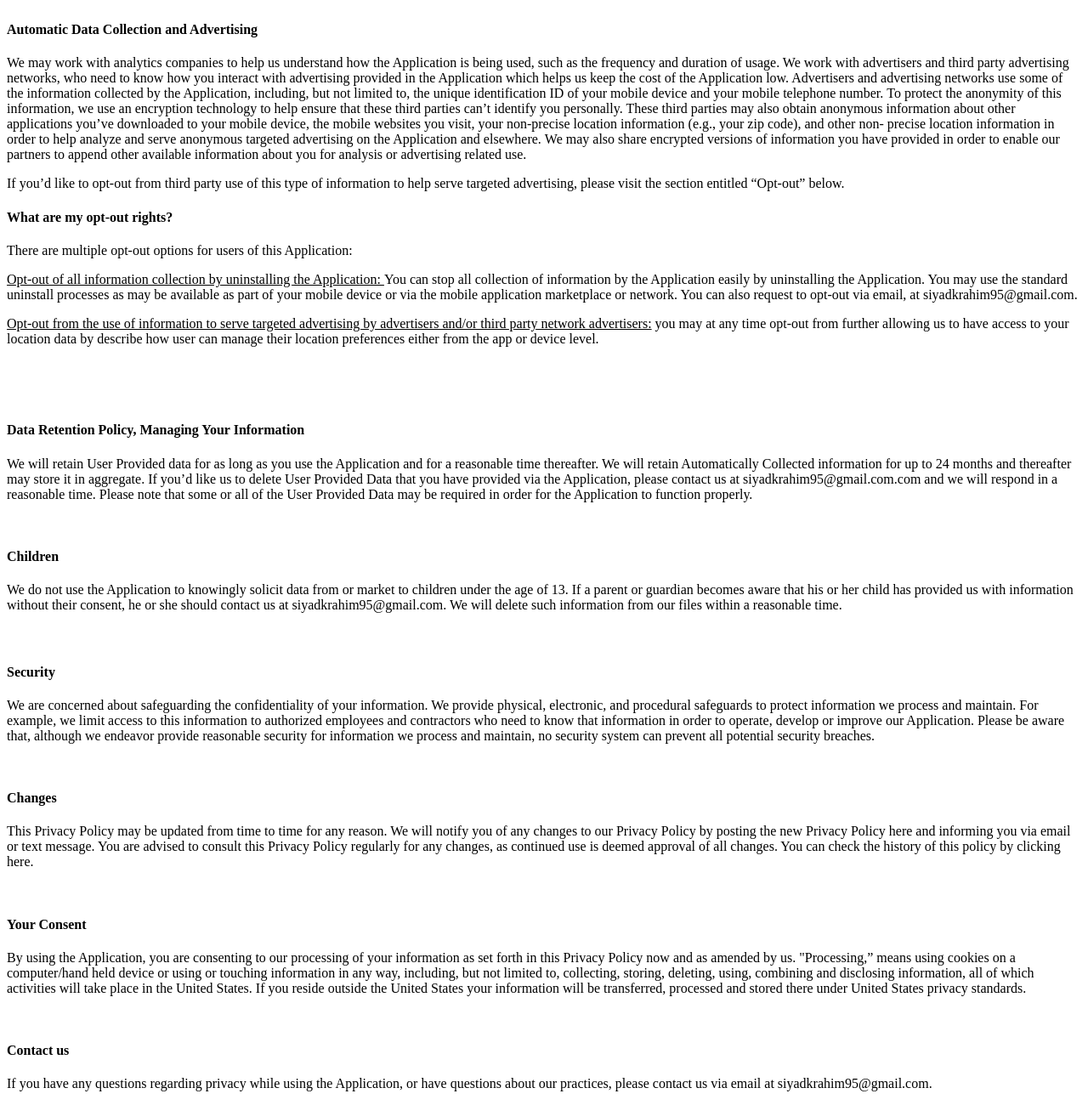
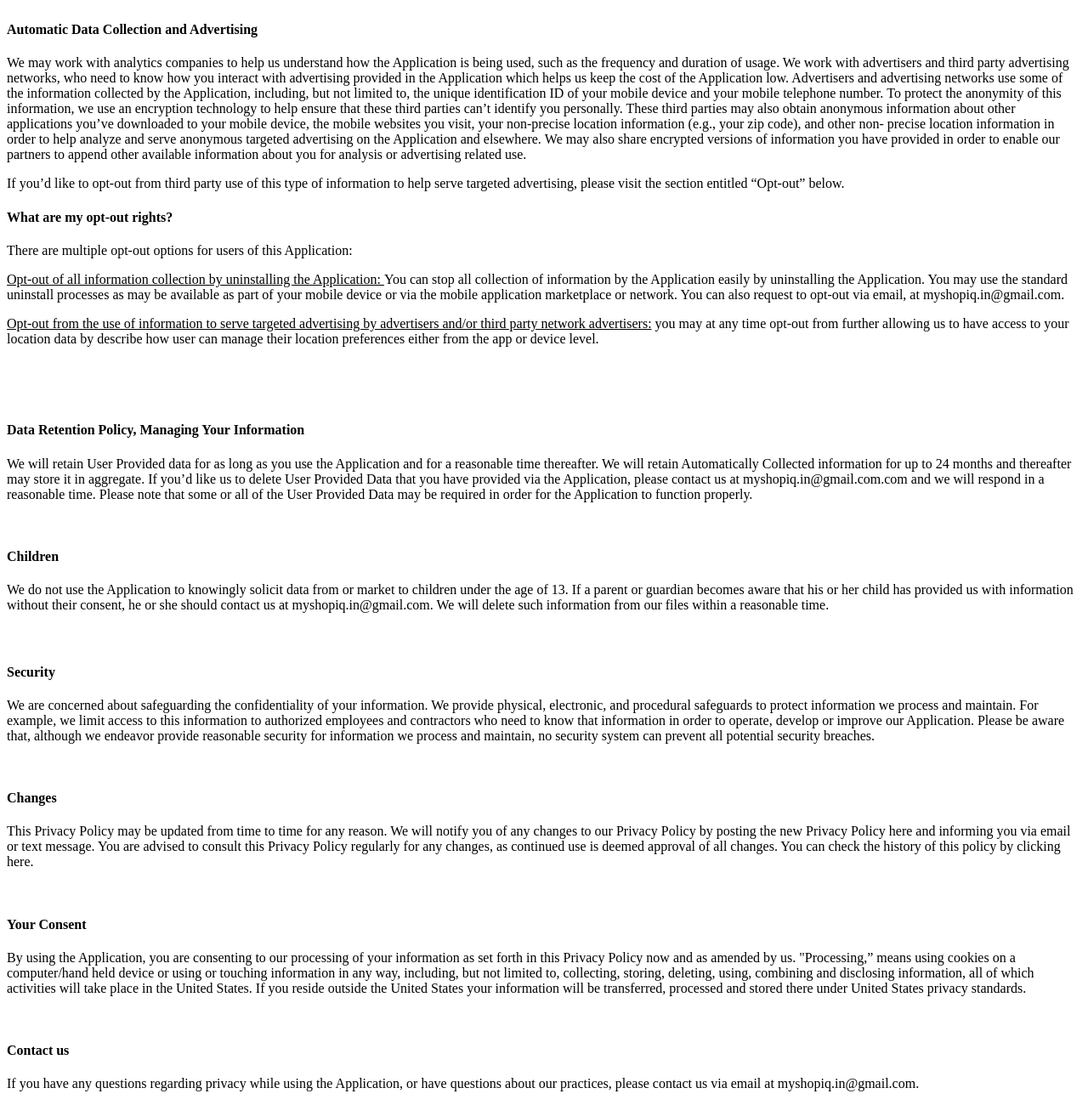
Before and after one commit to TomerconDevelopers/privacy_policies, a plain HTML site: page shopiq.html in a window 1280 px wide. Shown: the part 1012-2312 px from the top of the page at 85% size. Drawn offline with Linux system fonts and the light colour scheme.

Commit message:
Update shopiq.html

```diff
--- a/shopiq.html
+++ b/shopiq.html
@@ -42,16 +42,16 @@
 <h4>What are my opt-out rights?</h4>
 <p></p>
 <p>There are multiple opt-out options for users of this Application: &nbsp; &nbsp;</p>
-<p><u>Opt-out of all information collection by uninstalling the Application:&nbsp;</u>You can stop all collection of information by the Application easily by uninstalling the Application. You may use the standard uninstall processes as may be available as part of your mobile device or via the mobile application marketplace or network. You can also request to opt-out via email, at siyadkrahim95@gmail.com.</p>
+<p><u>Opt-out of all information collection by uninstalling the Application:&nbsp;</u>You can stop all collection of information by the Application easily by uninstalling the Application. You may use the standard uninstall processes as may be available as part of your mobile device or via the mobile application marketplace or network. You can also request to opt-out via email, at myshopiq.in@gmail.com.</p>
 <p><u>Opt-out from the use of information to serve targeted advertising by advertisers and/or third party network advertisers:</u> you may at any time opt-out from further allowing us to have access to your location data by describe&nbsp;how user can manage their location preferences either from the app or device level.&nbsp;</p>
 <p>&nbsp;</p>
 <p>&nbsp;&nbsp;</p>
 <h4><strong>Data Retention Policy, Managing Your Information</strong></h4>
-<p>We will retain User Provided data for as long as you use the Application and for a reasonable time thereafter. We will retain Automatically Collected information for up to 24 months&nbsp;and thereafter may store it in aggregate. If you’d like us to delete User Provided Data that you have provided via the Application, please contact us at&nbsp;siyadkrahim95@gmail.com.com&nbsp;and we will respond in a reasonable time. Please note that some or all of the User Provided Data may be required in order for the Application to function properly.</p>
+<p>We will retain User Provided data for as long as you use the Application and for a reasonable time thereafter. We will retain Automatically Collected information for up to 24 months&nbsp;and thereafter may store it in aggregate. If you’d like us to delete User Provided Data that you have provided via the Application, please contact us at&nbsp;myshopiq.in@gmail.com.com&nbsp;and we will respond in a reasonable time. Please note that some or all of the User Provided Data may be required in order for the Application to function properly.</p>
 <p>&nbsp;</p>
 <h4><strong>Children</strong></h4>
 <p></p>
-<p>We do not use the Application to knowingly solicit data from or market to children under the age of 13. If a parent or guardian becomes aware that his or her child has provided us with information without their consent, he or she should contact us at&nbsp;siyadkrahim95@gmail.com. We will delete such information from our files within a reasonable time.</p>
+<p>We do not use the Application to knowingly solicit data from or market to children under the age of 13. If a parent or guardian becomes aware that his or her child has provided us with information without their consent, he or she should contact us at&nbsp;myshopiq.in@gmail.com. We will delete such information from our files within a reasonable time.</p>
 <h4>&nbsp;</h4>
 <h4><strong>Security</strong></h4>
 <p></p>
@@ -64,5 +64,5 @@
 <p>By using the Application, you are consenting to our processing of your information as set forth in this Privacy Policy now and as amended by us. &quot;Processing,” means using cookies on a computer/hand held device or using or touching information in any way, including, but not limited to, collecting, storing, deleting, using, combining and disclosing information, all of which activities will take place in the United States. If you reside outside the United States&nbsp;your information will be transferred, processed and stored there under United States&nbsp;privacy standards.&nbsp;</p>
 <p>&nbsp;</p>
 <h4>Contact us</h4>
-<p>If you have any questions regarding privacy while using the Application, or have questions about our practices, please contact us via email at&nbsp;siyadkrahim95@gmail.com.</p>
+<p>If you have any questions regarding privacy while using the Application, or have questions about our practices, please contact us via email at&nbsp;myshopiq.in@gmail.com.</p>
  </body></html>
```
